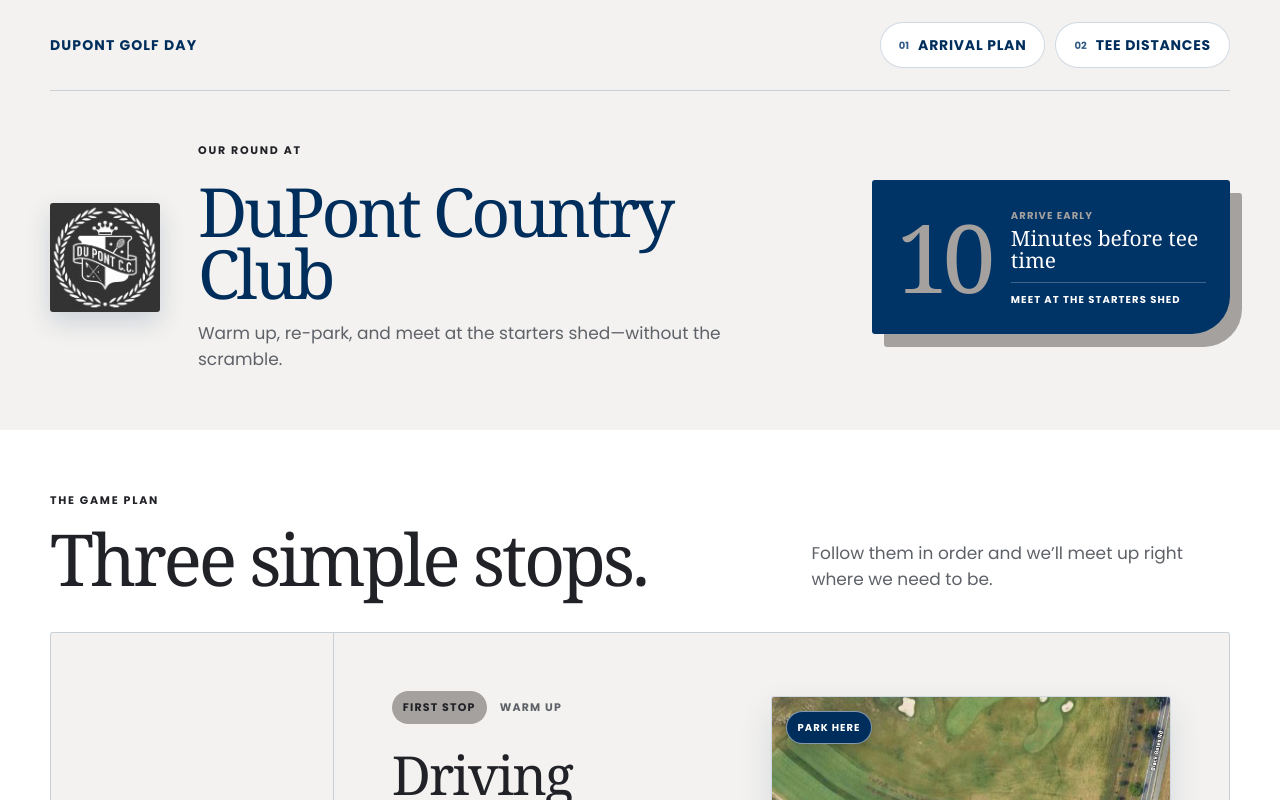
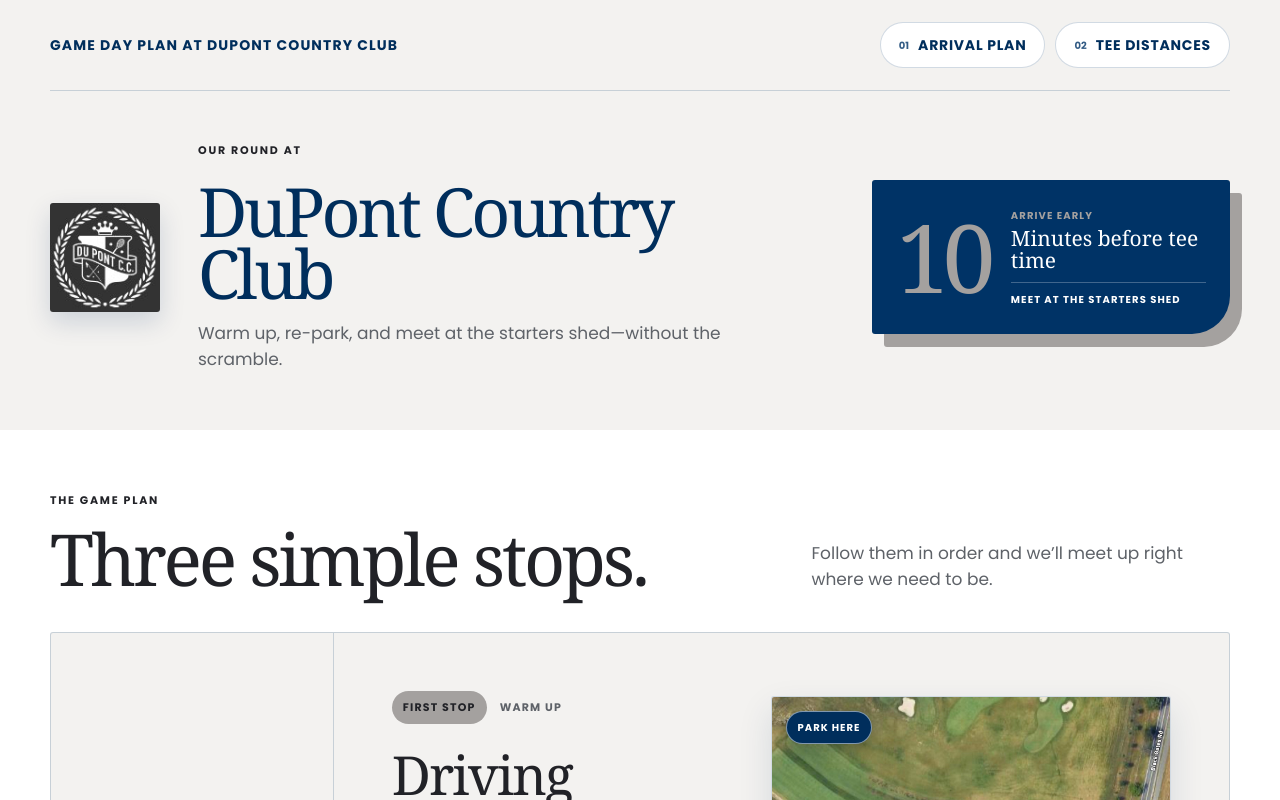
Before and after one commit to chiawupenn/dupont-golf-day-guide, a Next.js app: page / in a window 1280 px wide. Shown: the top 800 px of the page. Built offline with nearby package versions, Linux system fonts and the light colour scheme; a web font is replaced by a local one.

Commit message:
Update game day header title

```diff
--- a/app/page.tsx
+++ b/app/page.tsx
@@ -89,8 +89,8 @@ export default function Home() {
   return (
     <main>
       <header className="site-header">
-        <a className="wordmark" href="#top" aria-label="DuPont golf day, back to top">
-          <span>DuPont Golf Day</span>
+        <a className="wordmark" href="#top" aria-label="Game day plan at Dupont Country Club, back to top">
+          <span>Game day Plan at Dupont Country Club</span>
         </a>
         <nav className="header-nav" aria-label="Page sections">
           <a href="#route"><span>01</span> Arrival plan</a>
```
